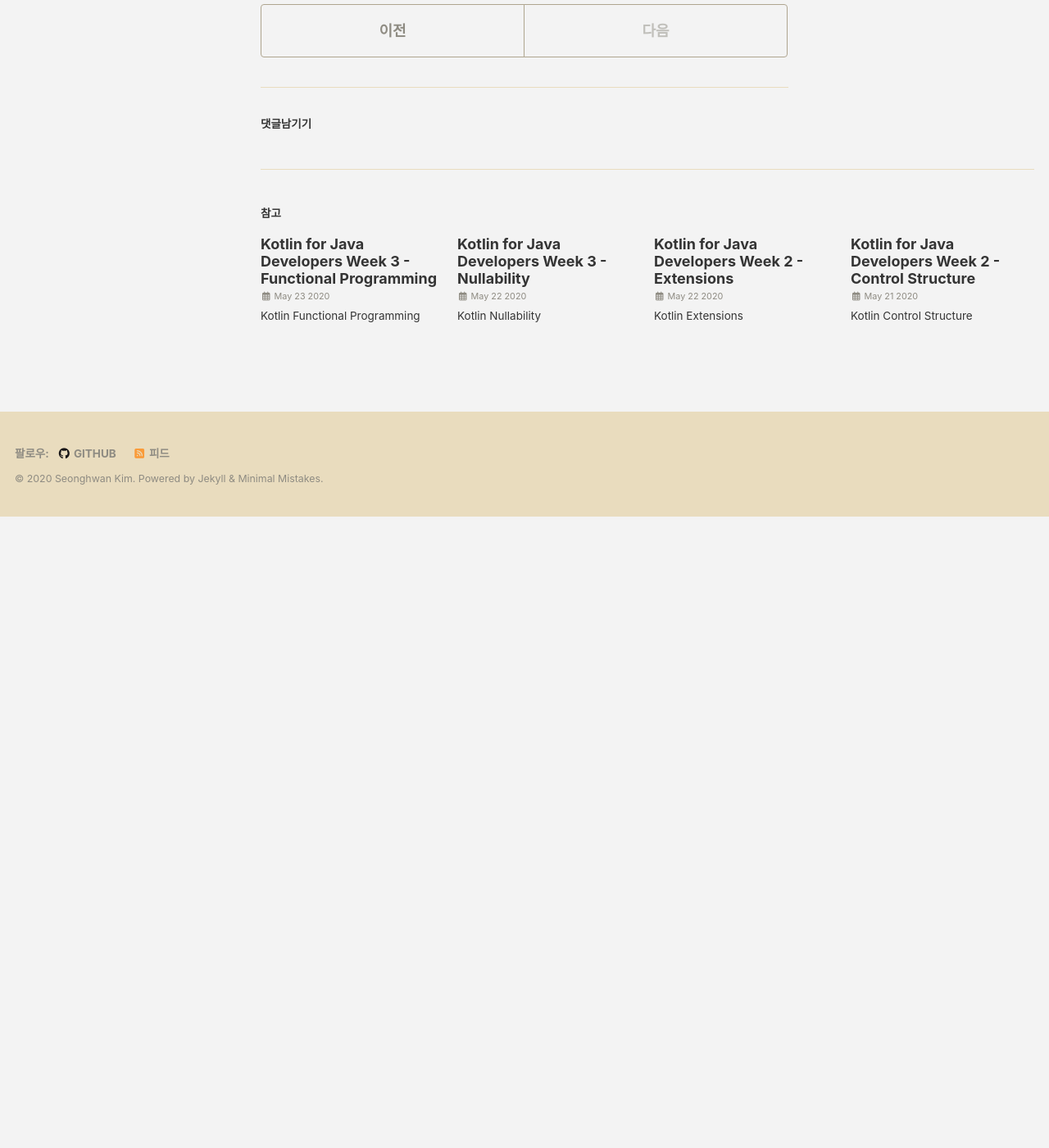
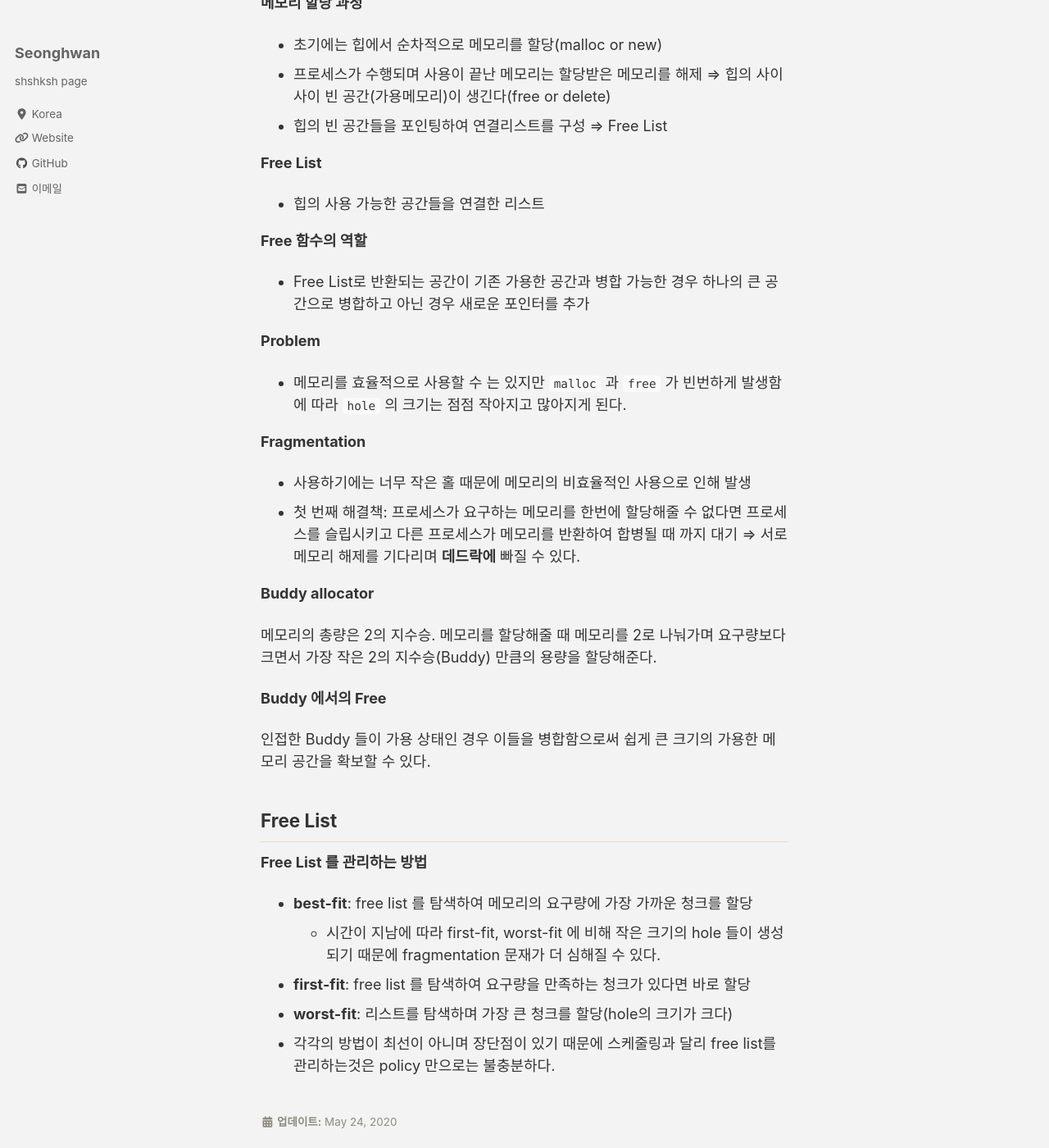
Before and after one commit to shshksh/shshksh.github.io, a Jekyll site: the page built from _posts/operating_system/2020-05-24-Operating-System-#17-Dynamic-Allocation.md, in a window 1280 px wide and 1400 px high, scrolled down 1816 px. Shown: the whole window at 82% size. Built offline with Jekyll 4.4.1, drawn with Linux system fonts in a browser that asks for light colours; cached includes are drawn as plain includes; nearby versions of some CDN libraries; comment, search, counter and statistics services are not loaded; before the commit the page ends 2446 px from its top, so only the background shows below that; some of the changed text lies outside the part shown.

Commit message:
upload post

```diff
--- a/_posts/operating_system/2020-05-24-Operating-System-#17-Dynamic-Allocation.md
+++ b/_posts/operating_system/2020-05-24-Operating-System-#17-Dynamic-Allocation.md
@@ -36,6 +36,61 @@ computer science 에서 static 과 dynamic 은  execution 전, 후로 구분한
 **대표적인 방법**
 
 - Stack allocation
-  - 제약적인 구조. 연산은 항상 스택의 탑에서만 일어나기 때문에 제약이 강하다.
+  - 제약적인 구조. 연산은 항상 스택의 탑에서만 일어나기 때문에 제약이 강하지만 특정한 상황에서는 효율적인 구조.
 - Heap allocation
-  - 메모리의 할당과 해제에 대한 2가지 기능을 가진다.
+  - 단순히 메모리의 할당과 해제에 대한 2가지 기능을 사용한다.
+
+
+
+## Heap Organization
+
+on demand 로 필요한 양만 메모리를 할당하고 사용이 끝나면 해제할 수 있기때문에 효율적.
+
+**heap**
+
+- big chunk of memory with memory allocating operation
+
+**메모리 할당 과정**
+
+- 초기에는 힙에서 순차적으로 메모리를 할당(malloc or new)
+- 프로세스가 수행되며 사용이 끝난 메모리는 할당받은 메모리를 해제 ⇒ 힙의 사이 사이 빈 공간(가용메모리)이 생긴다(free or delete)
+- 힙의 빈 공간들을 포인팅하여 연결리스트를 구성 ⇒ Free List
+
+**Free List**
+
+- 힙의 사용 가능한 공간들을 연결한 리스트
+
+**Free 함수의 역할**
+
+- Free List로 반환되는 공간이 기존 가용한 공간과 병합 가능한 경우 하나의 큰 공간으로 병합하고 아닌 경우 새로운 포인터를 추가
+
+**Problem**
+
+- 메모리를 효율적으로 사용할 수 는 있지만 `malloc` 과 `free` 가 빈번하게 발생함에 따라 `hole` 의 크기는 점점 작아지고 많아지게 된다.
+
+**Fragmentation**
+
+- 사용하기에는 너무 작은 홀 때문에 메모리의 비효율적인 사용으로 인해 발생
+- 첫 번째 해결책: 프로세스가 요구하는 메모리를 한번에 할당해줄 수 없다면 프로세스를 슬립시키고 다른 프로세스가 메모리를 반환하여 합병될 때 까지 대기 ⇒ 서로 메모리 해제를 기다리며 **데드락에** 빠질 수 있다.
+
+
+
+**Buddy allocator**
+
+메모리의 총량은 2의 지수승. 메모리를 할당해줄 때 메모리를 2로 나눠가며 요구량보다 크면서 가장 작은 2의 지수승(Buddy) 만큼의 용량을 할당해준다.
+
+**Buddy 에서의 Free**
+
+인접한 Buddy 들이 가용 상태인 경우 이들을 병합함으로써 쉽게 큰 크기의 가용한 메모리 공간을 확보할 수 있다.
+
+
+
+## Free List
+
+**Free List 를 관리하는 방법**
+
+- **best-fit**: free list 를 탐색하여 메모리의 요구량에 가장 가까운 청크를 할당
+  - 시간이 지남에 따라 first-fit, worst-fit 에 비해 작은 크기의 hole 들이 생성되기 때문에 fragmentation 문재가 더 심해질 수 있다.
+- **first-fit**: free list 를 탐색하여 요구량을 만족하는 청크가 있다면 바로 할당
+- **worst-fit**: 리스트를 탐색하며 가장 큰 청크를 할당(hole의 크기가 크다)
+- 각각의 방법이 최선이 아니며 장단점이 있기 때문에 스케줄링과 달리 free list를 관리하는것은 policy 만으로는 불충분하다.
```
